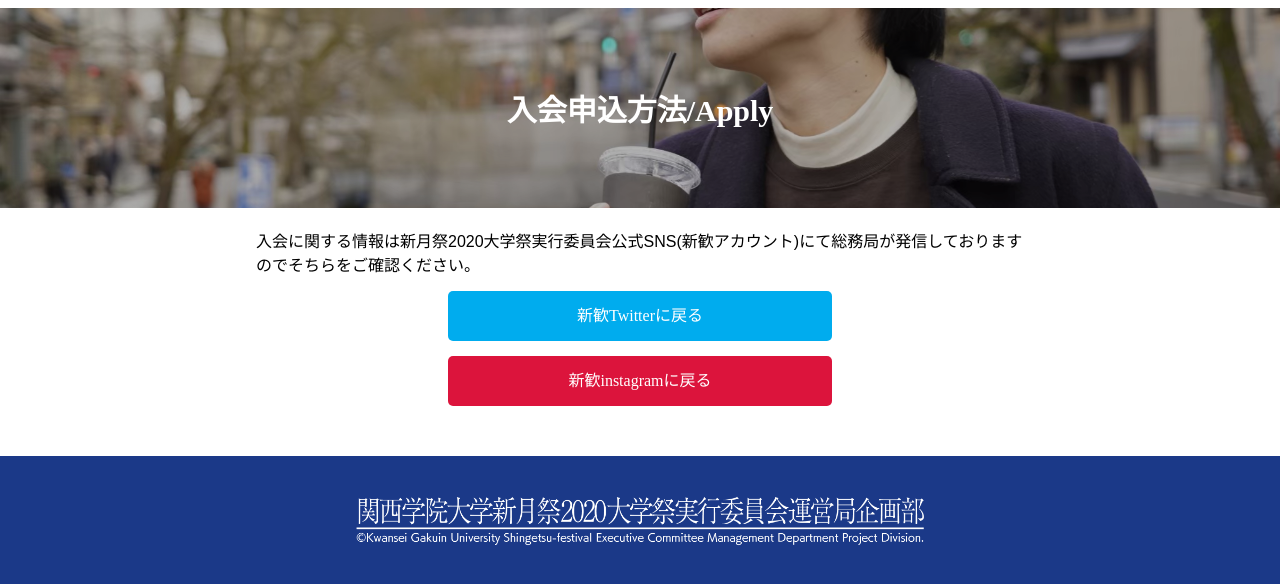
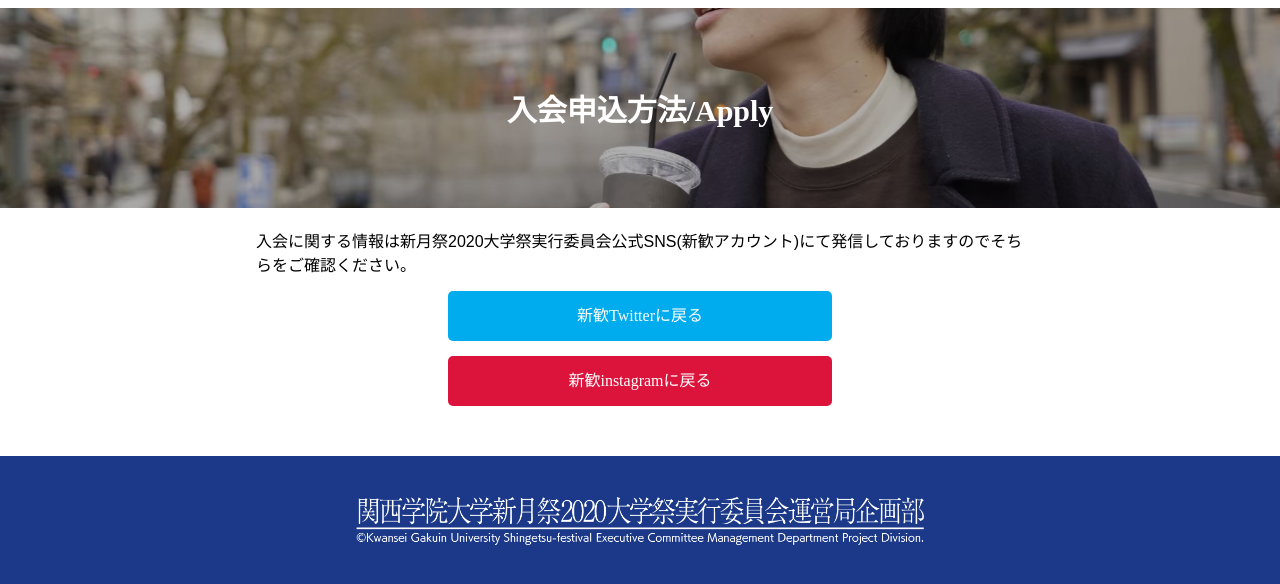
Before and after one commit to shingetsu-mgmt-proj/kikaku.site, a plain HTML site: page recruit/kikaku.html in a window 1280 px wide. Shown: the part 4517-5101 px from the top of the page. Drawn offline with nearby package versions, Linux system fonts and the light colour scheme.

Commit message:
20200429_4

```diff
--- a/recruit/css/master_sp.css
+++ b/recruit/css/master_sp.css
@@ -130,6 +130,7 @@
 
   .photo img{
     width: 40vw;
+    height: 40vw;
     margin: 1vw;
   }
 
--- a/recruit/kikaku.html
+++ b/recruit/kikaku.html
@@ -329,7 +329,7 @@
       </div>
 
       <div class="container">
-        入会に関する情報は新月祭2020大学祭実行委員会公式SNS(新歓アカウント)にて総務局が発信しておりますのでそちらをご確認ください。
+        入会に関する情報は新月祭2020大学祭実行委員会公式SNS(新歓アカウント)にて発信しておりますのでそちらをご確認ください。
         <div class="btn twitter_blue">
           <p>新歓Twitterに戻る</p>
           <a target="_blank" href="https://twitter.com/KGfes_shinkan"></a>
```
